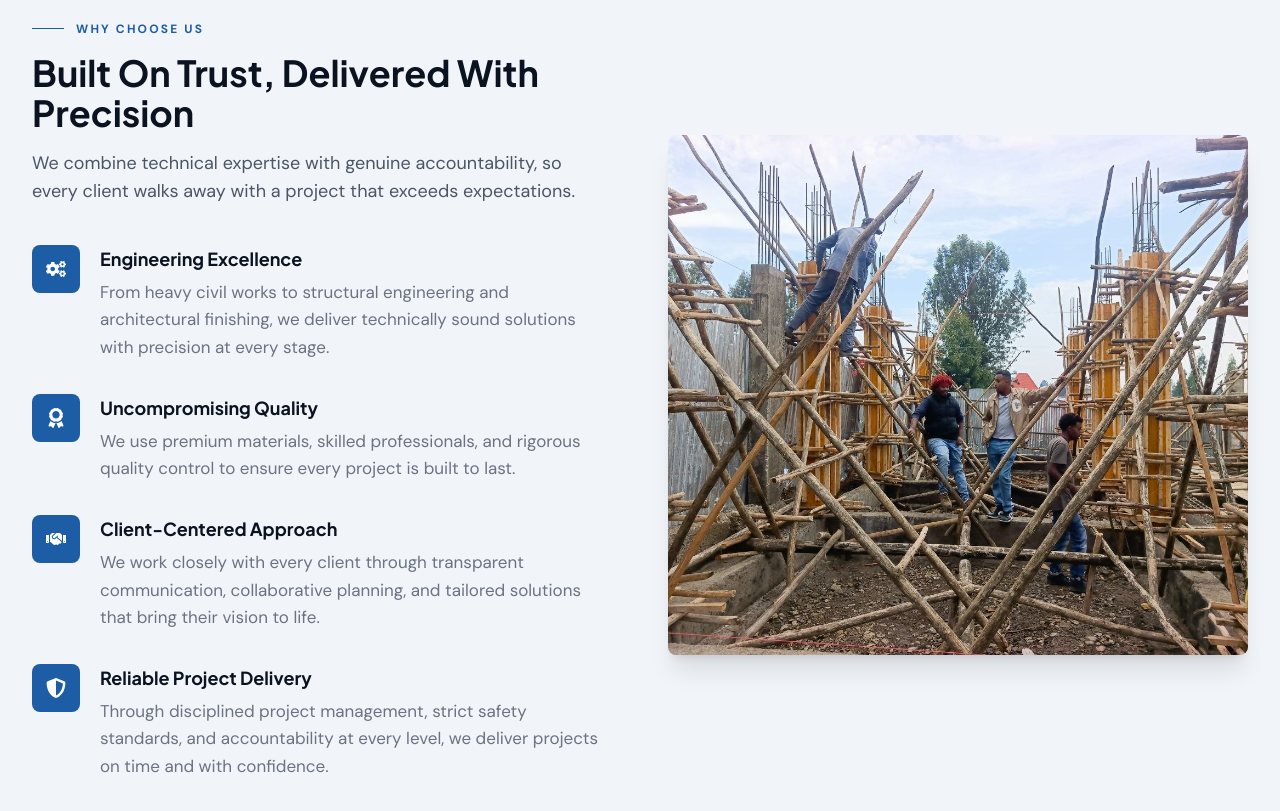
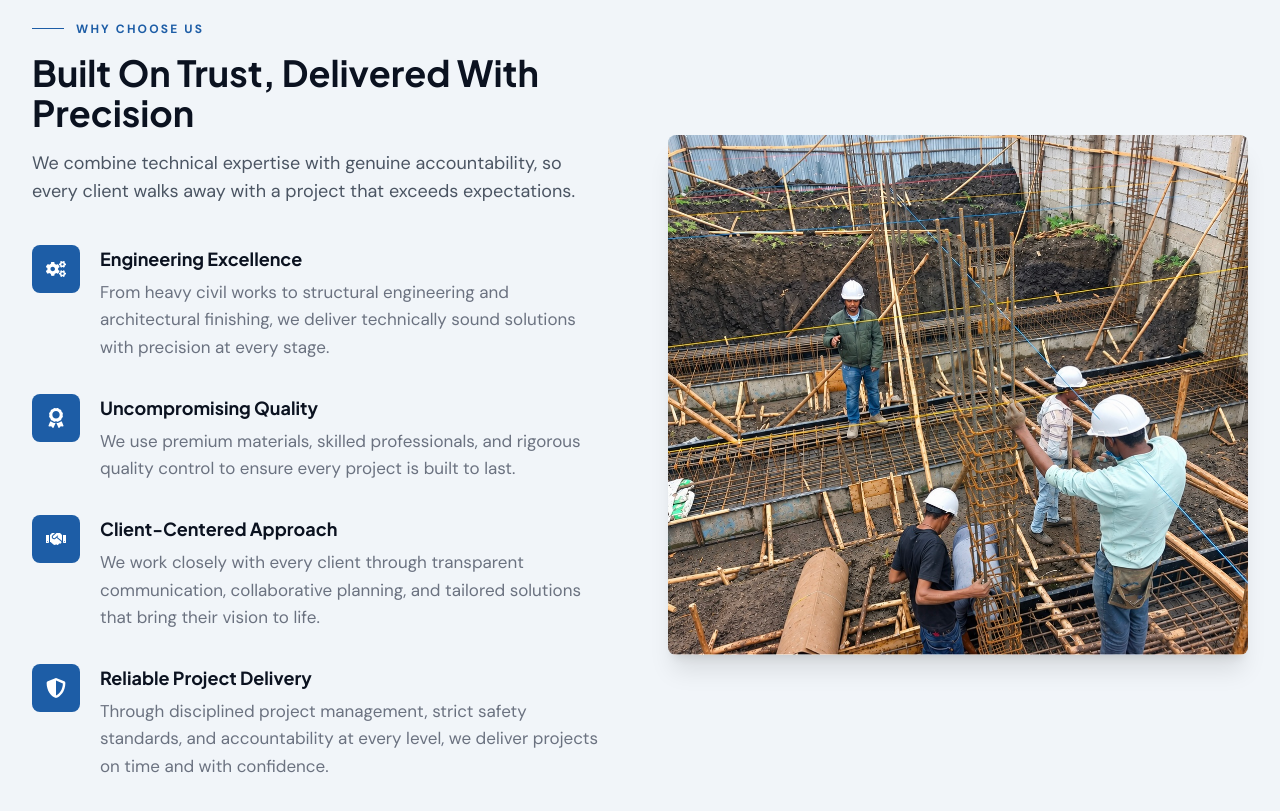
Before and after one commit to yidid/constraction_web, a React (Create React App) app: page / in a window 1280 px wide. Shown: the part 2440-3251 px from the top of the page. Built offline with nearby package versions, Linux system fonts and the light colour scheme; no server answers; the database is empty.

Commit message:
changing image

```diff
--- a/src/components/home/WhyChooseUs.jsx
+++ b/src/components/home/WhyChooseUs.jsx
@@ -46,7 +46,7 @@ const WhyChooseUs = () => {
           {/* Image column */}
           <div className="lg:order-2">
             <img
-              src="assets/images/other/const4.jpg"
+              src="assets/images/other/const7.png"
               alt="Construction site manager overseeing project progress"
               className="rounded-lg shadow-xl w-full h-[520px] object-cover"
             />
```
Also changed, not shown: public/assets/images/other/const7.PNG (added).
